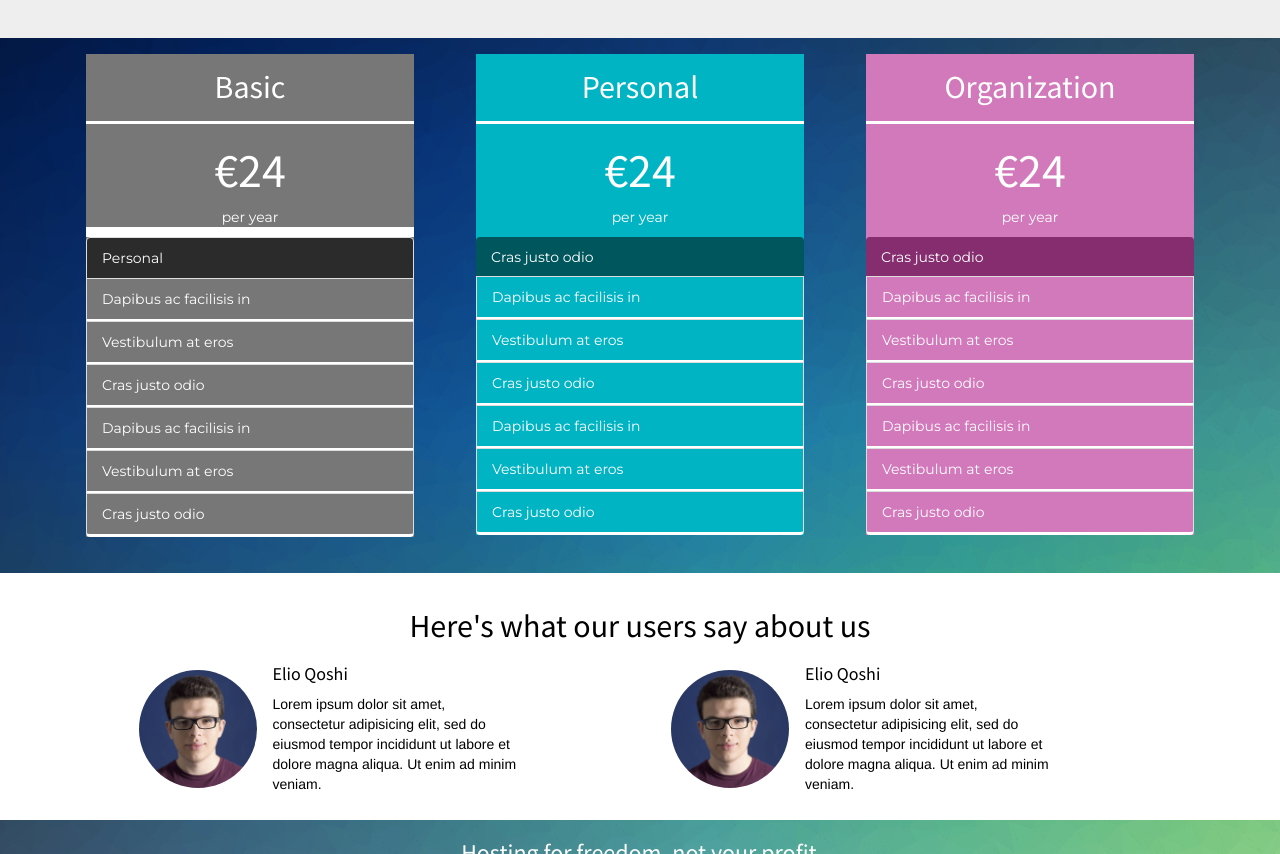
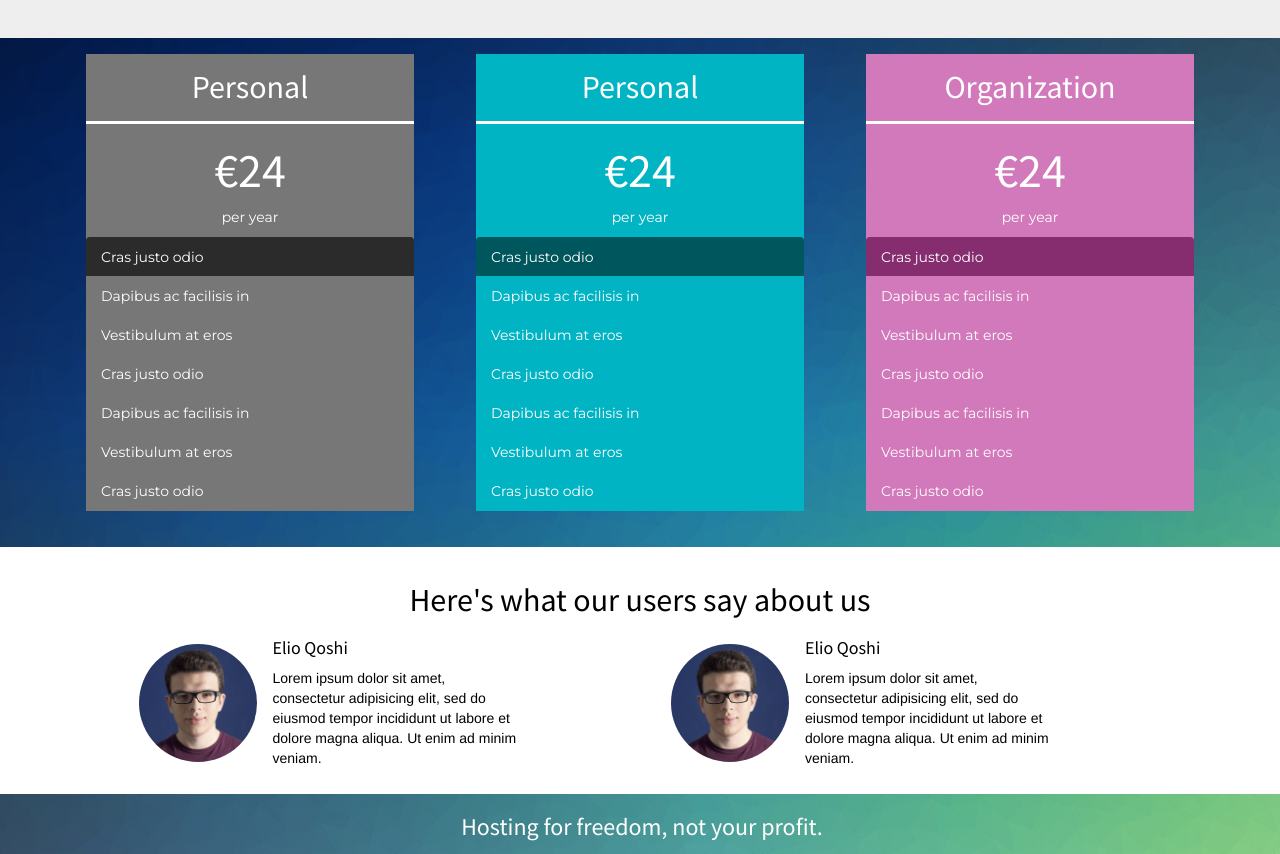
Before and after one commit to tgrecojs/indiehoster, a website: page public/index.html in a window 1280 px wide. Shown: the part 1204-2058 px from the top of the page. Drawn offline with nearby package versions, Linux system fonts and the light colour scheme.

Commit message:
Fixed problems regarding the card borders :) Still need to add some basic styles for cards but we are getting there

```diff
--- a/public/index.html
+++ b/public/index.html
@@ -96,23 +96,24 @@
     <div class="img-div">
         <div class="container">
             <div class="row">
-                <div class="col-md-4">
+               <div class="col-md-4">
                     <div class="card grey-card">
                         <div class="card-block">
-                            <h4 class="card-title grey-header">Basic</h4>
-                            <h2 class="price">
+                            <h4 class="card-title grey-header">Personal</h4>
+                            <h2 class="price text-center">
                             €24
                         </h2>
                             <p class="card-subtitle text-muted">per year</p>
                         </div>
                         <ul class="list-group list-group-flush">
-                            <li class="list-group-item li-grey-bg">Personal</li>
+                            <li class="list-group-item li-grey-bg">Cras justo odio</li>
                             <li class="list-group-item grey-bg">Dapibus ac facilisis in</li>
                             <li class="list-group-item grey-bg">Vestibulum at eros</li>
                             <li class="list-group-item grey-bg">Cras justo odio</li>
                             <li class="list-group-item grey-bg">Dapibus ac facilisis in</li>
                             <li class="list-group-item grey-bg">Vestibulum at eros</li>
                             <li class="list-group-item grey-bg">Cras justo odio</li>
+                        </ul>
                     </div>
                 </div>
                 <div class="col-md-4">
--- a/sass/main.scss
+++ b/sass/main.scss
@@ -142,9 +142,6 @@ strong {
     font-family: $primary-font;
 }
 
-.grey-card > * {
-    background: $color-three;
-}
 
 .card-block,
 .card-subtitle {
@@ -171,6 +168,9 @@ h2.price {
 .pink-card {
     background: $color-two;
 }
+.grey-card {
+    background: $color-three;
+}
 
 .li-group-item {
     border: 0px;
@@ -191,19 +191,25 @@ h2.price {
 .li-grey-bg {
     background: darken($color-three, 30%);
     color: #fff;
-    color: #fff;
 }
 
 .teal-bg {
     background: $color-one;
     color: #fff;
-    border-bottom: 3px solid white;
 }
 
 .pink-bg {
     background: $color-two;
     color: #fff;
-    border-bottom: 3px solid white;
+}
+
+.grey-bg {
+    background: $color-three;
+    color: #fff;
+}
+
+.card ul li {
+    border: 0px;
 }
 
 #top-row {
@@ -214,11 +220,6 @@ h2.price {
     background: #fff;
 }
 
-.grey-bg {
-    background: $color-three;
-    color: #fff;
-    border-bottom: 3px solid white;
-}
 
 .img-div-list li {
     font-family: $primary-font;
```
Also changed, not shown: public/css/main.css.
